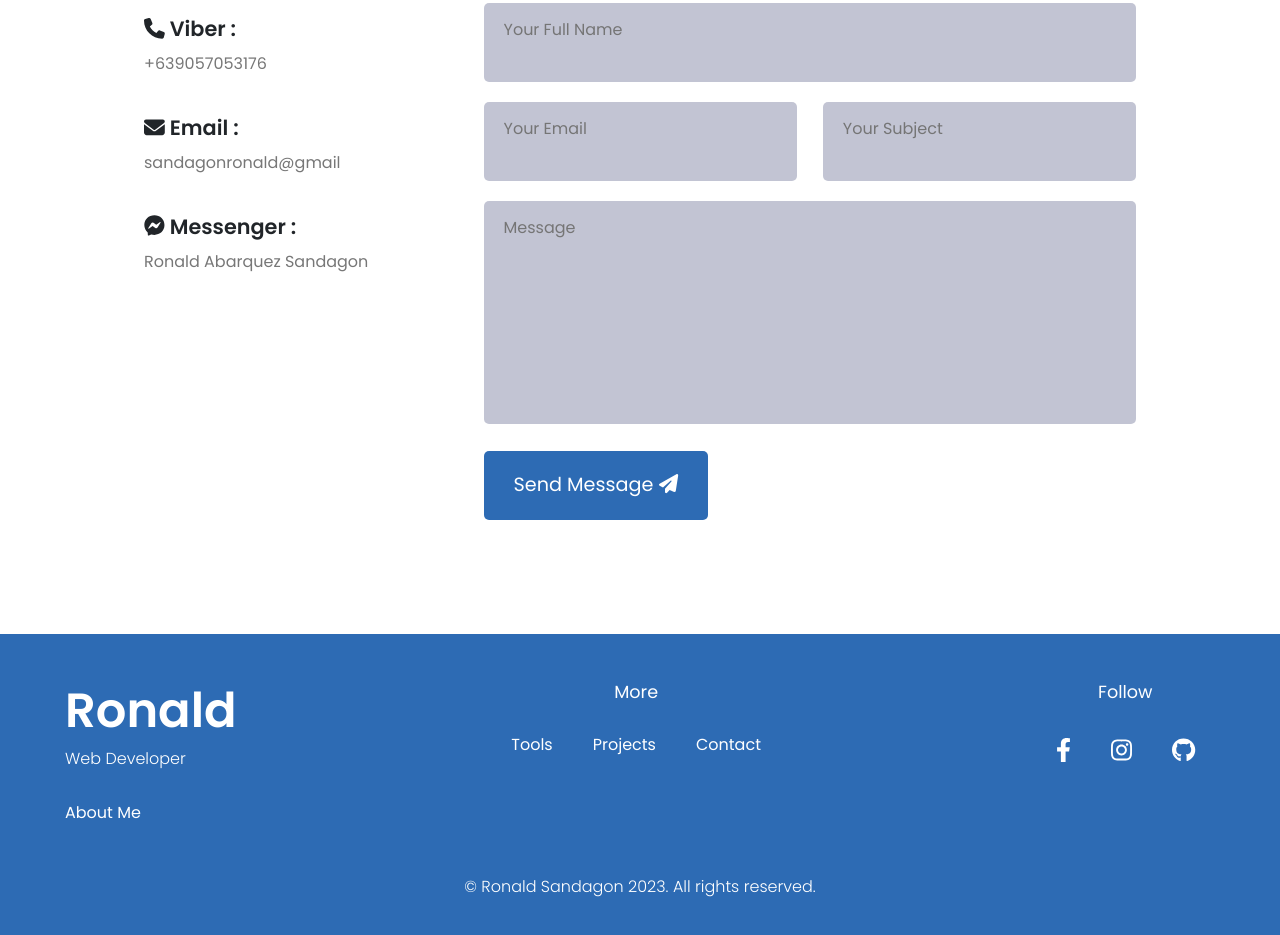
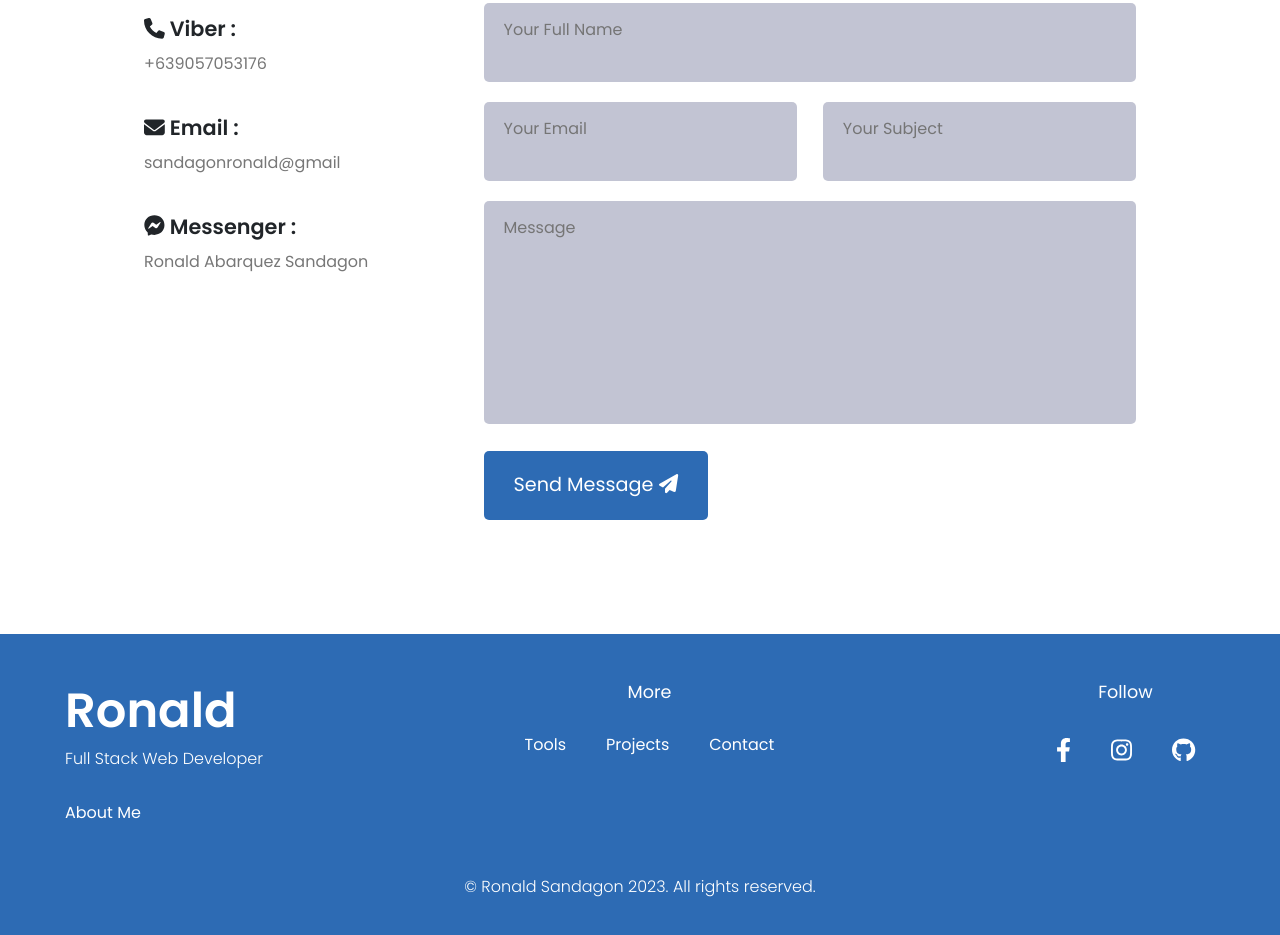
Before and after one commit to Ronald0721/webportfolio, a plain HTML site: page index.html in a window 1280 px wide. Shown: the part 4406-5341 px from the top of the page. Drawn offline with nearby package versions, Linux system fonts and the light colour scheme.

Commit message:
Modified some contents

```diff
--- a/index.html
+++ b/index.html
@@ -284,7 +284,7 @@
       <div class="footer-container">
           <div class="footer-about group">
               <h2><a href='#landing'>Ronald</a></h2>
-              <p>Web Developer</p>
+              <p>Full Stack Web Developer</p>
               <a href="#about">About Me</a>
           </div>
           <div class="hr"></div>
```
